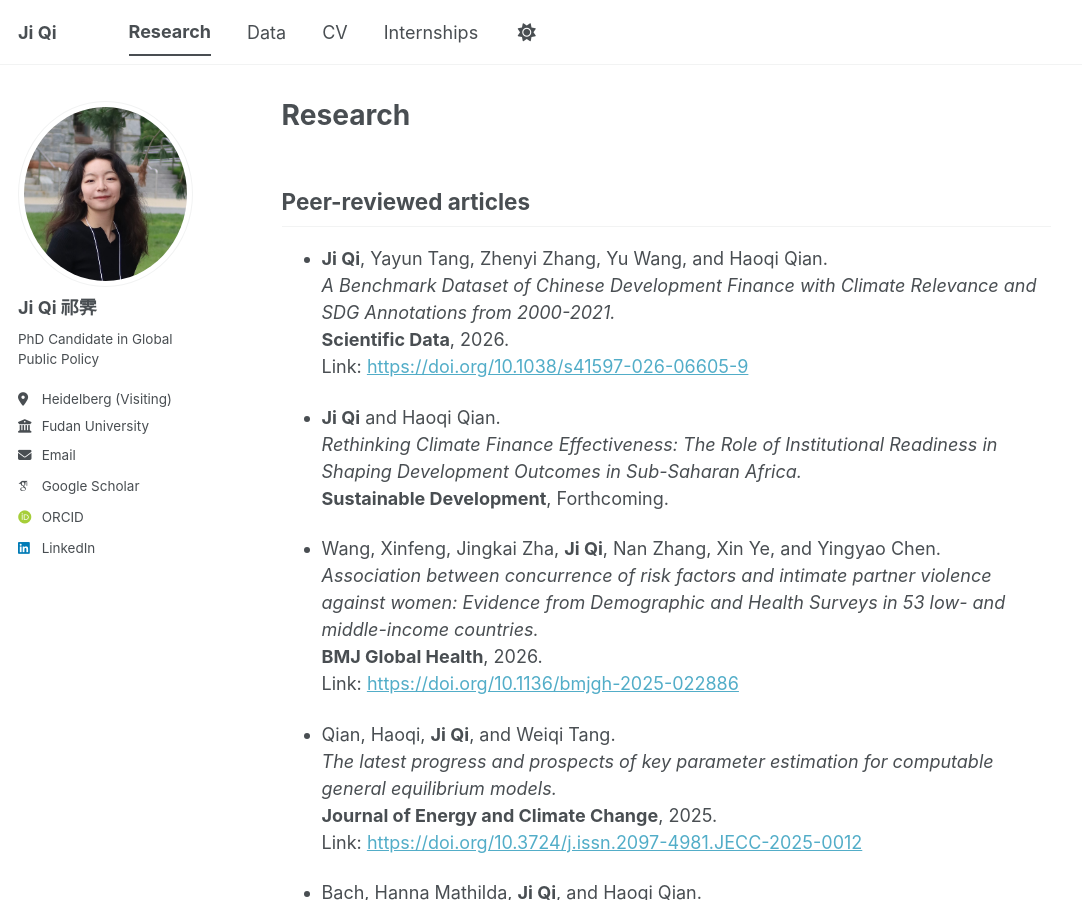
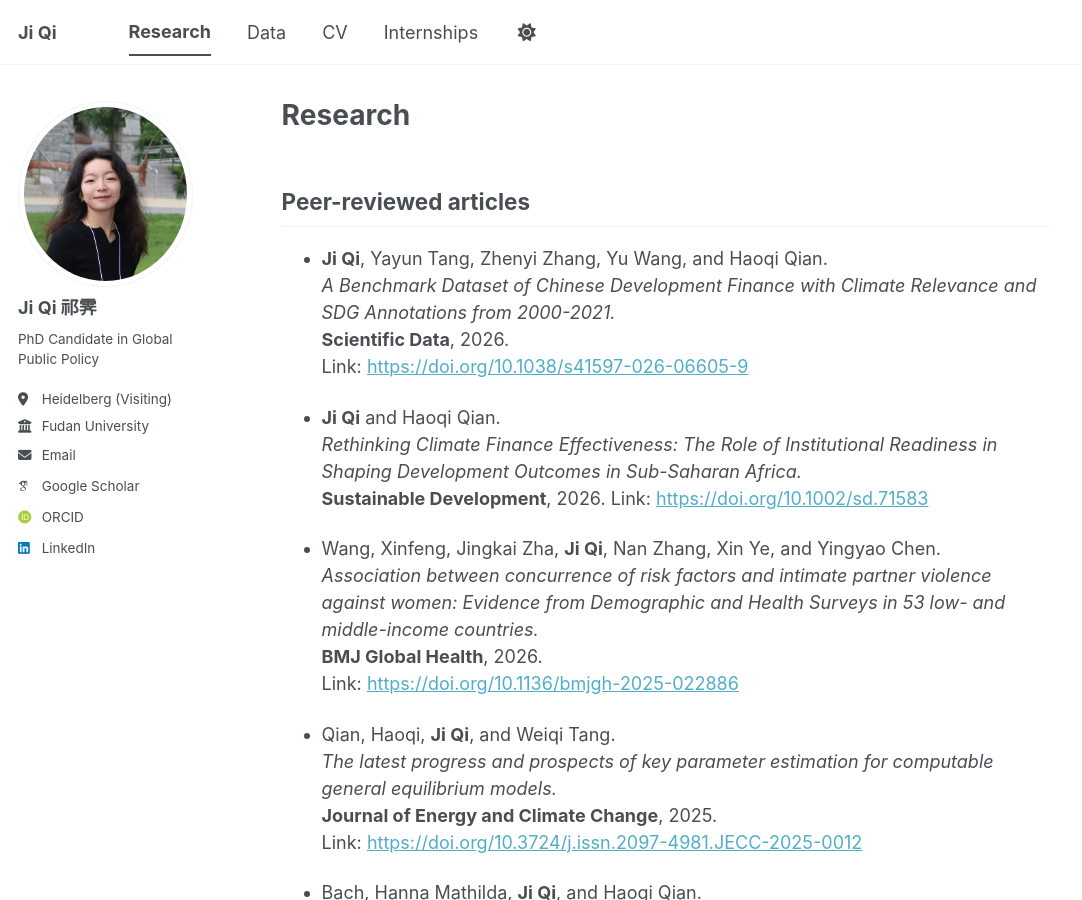
Before and after one commit to miramkj/miramkj.github.io, a Jekyll site: the page built from _pages/research.md, in a window 1280 px wide and 900 px high. Shown: the whole window, without its empty margins (0-1082 px from the left). Built offline with Jekyll 4.4.1, drawn with Linux system fonts in a browser that asks for light colours; some web fonts are replaced; a script bundle is joined from its source files by our own code; library files that are not in the unit come from our copies.

Commit message:
Update research.md

```diff
--- a/_pages/research.md
+++ b/_pages/research.md
@@ -11,7 +11,8 @@ author_profile: true
 
 - **Ji Qi** and Haoqi Qian.
   *Rethinking Climate Finance Effectiveness: The Role of Institutional Readiness in Shaping Development Outcomes in Sub-Saharan Africa.*
-  **Sustainable Development**, Forthcoming.
+  **Sustainable Development**, 2026.
+  Link: [https://doi.org/10.1002/sd.71583](https://doi.org/10.1002/sd.71583)
 
 - Wang, Xinfeng, Jingkai Zha, **Ji Qi**, Nan Zhang, Xin Ye, and Yingyao Chen.
   *Association between concurrence of risk factors and intimate partner violence against women: Evidence from Demographic and Health Surveys in 53 low- and middle-income countries.*
```
